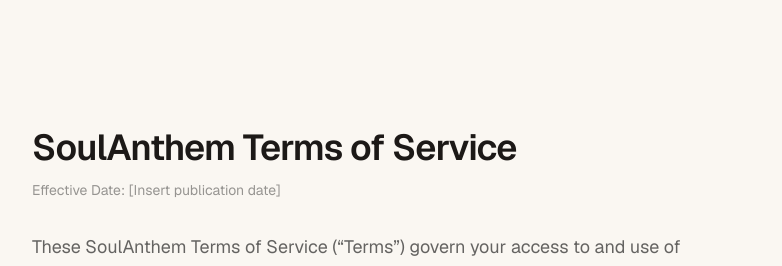
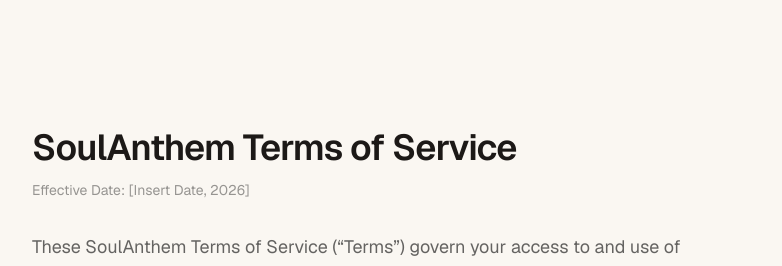
Before and after one commit to clevenwright/soulanthem-site, a Next.js app: page /terms in a window 1280 px wide. Shown: the top 266 px of the page, without its empty margins (248-1030 px from the left). Built offline with nearby package versions, Linux system fonts and the light colour scheme.

Commit message:
terms: read effective date from shared HEALTH_PRIVACY_EFFECTIVE_DATE

```diff
--- a/app/terms/page.tsx
+++ b/app/terms/page.tsx
@@ -1,12 +1,15 @@
 import type { Metadata } from "next";
+import { healthPrivacyEffectiveDate } from "@/lib/healthPrivacyRelease";
 
 // SoulAnthem Terms of Service - counsel-final text (verbatim, 28 sections).
 //
 // LEGAL COPY: render verbatim. Do not paraphrase, condense, or edit. Text nodes
 // use template literals so counsel's curly quotes/apostrophes render exactly.
 //
-// STATUS: staged. Keep robots noindex and the "[Insert publication date]"
-// placeholder until Cleven gives the publish go-ahead.
+// Effective date: same single source as the in-app CHD policy and the public
+// CHD page (HEALTH_PRIVACY_EFFECTIVE_DATE). Do not hard-code a separate date.
+//
+// STATUS: staged. Keep robots noindex until Cleven gives the publish go-ahead.
 export const metadata: Metadata = {
   title: "Terms of Service | SoulAnthem",
   description:
@@ -34,7 +37,9 @@
   return (
     <main className="mx-auto max-w-3xl px-6 pt-32 pb-24">
       <h1 className="text-4xl font-semibold tracking-tight">SoulAnthem Terms of Service</h1>
-      <p className="mt-3 text-sm text-black/40">Effective Date: [Insert publication date]</p>
+      <p className="mt-3 text-sm text-black/40">
+        Effective Date: {healthPrivacyEffectiveDate}
+      </p>
 
       <p className="mt-8 text-lg leading-relaxed text-black/60">
         {`These SoulAnthem Terms of Service (“Terms”) govern your access to and use of SoulAnthem, a product operated by Pyrigen Incorporated, a Texas corporation (“Pyrigen,” “SoulAnthem,” “we,” “us,” or “our”).`}
```
Also changed, not shown: lib/healthPrivacyRelease.ts (+5 -4 lines).
